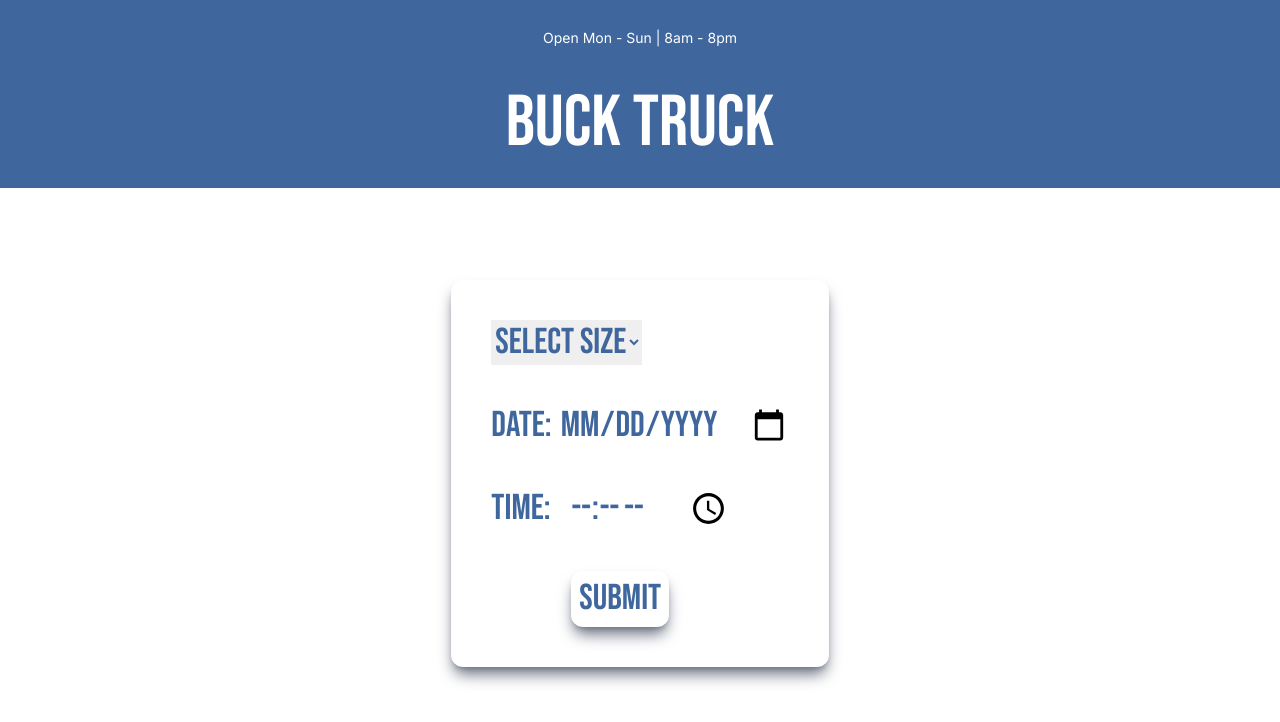
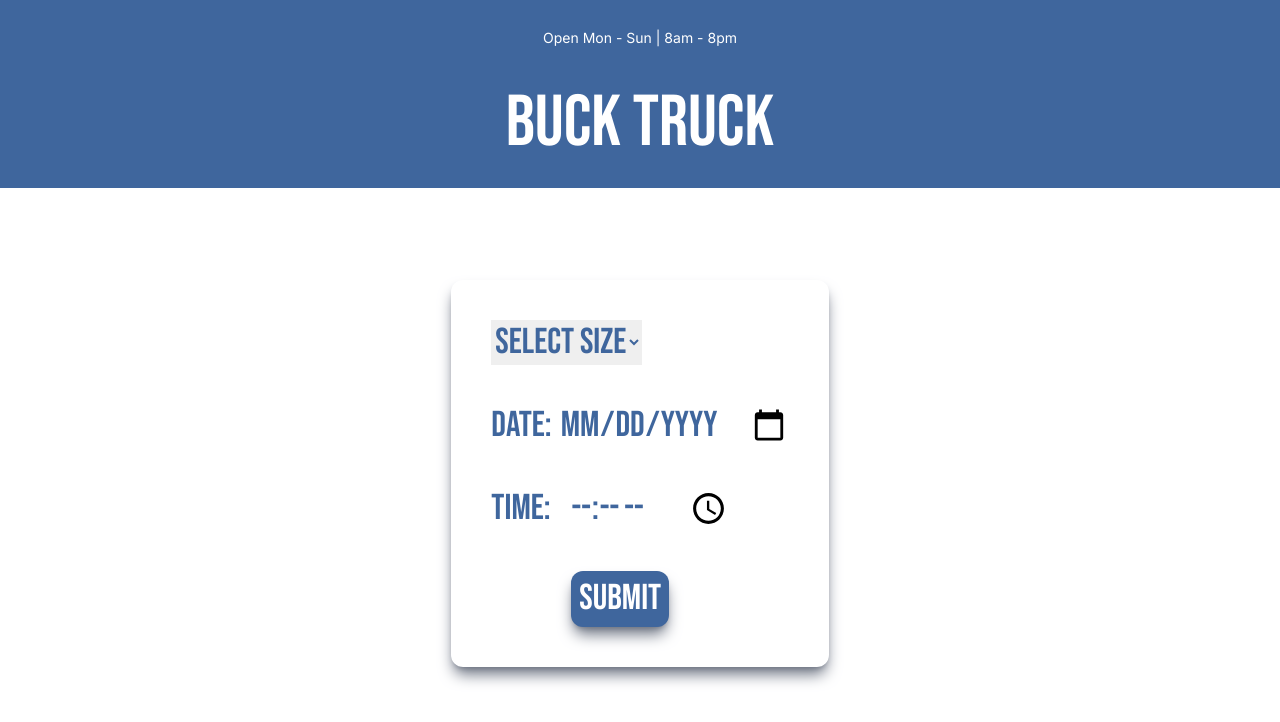
Before and after one commit to AdamRuffner/rubbish, a Next.js app: page /schedule in a window 1280 px wide. Shown: the top 722 px of the page. Built offline with nearby package versions, Linux system fonts and the light colour scheme.

Commit message:
changed button colors

```diff
--- a/src/app/schedule/page.js
+++ b/src/app/schedule/page.js
@@ -78,7 +78,7 @@ const Schedule = () => {
           <br />
 
           <button
-            className=" ml-20 shadow-lg shadow-gray-500 rounded-xl p-2  hover:bg-main-blue hover:text-white"
+            className=" ml-20 shadow-lg shadow-gray-500 rounded-xl p-2 bg-main-blue text-white hover:bg-white hover:text-main-blue"
             type="submit"
           >
             Submit
```
